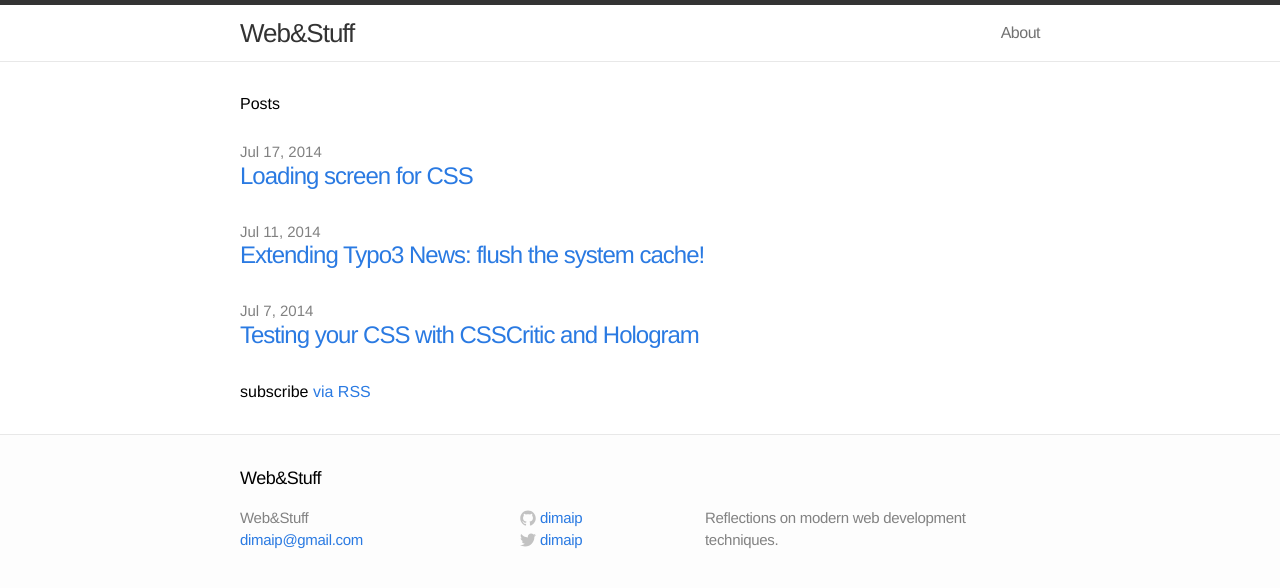
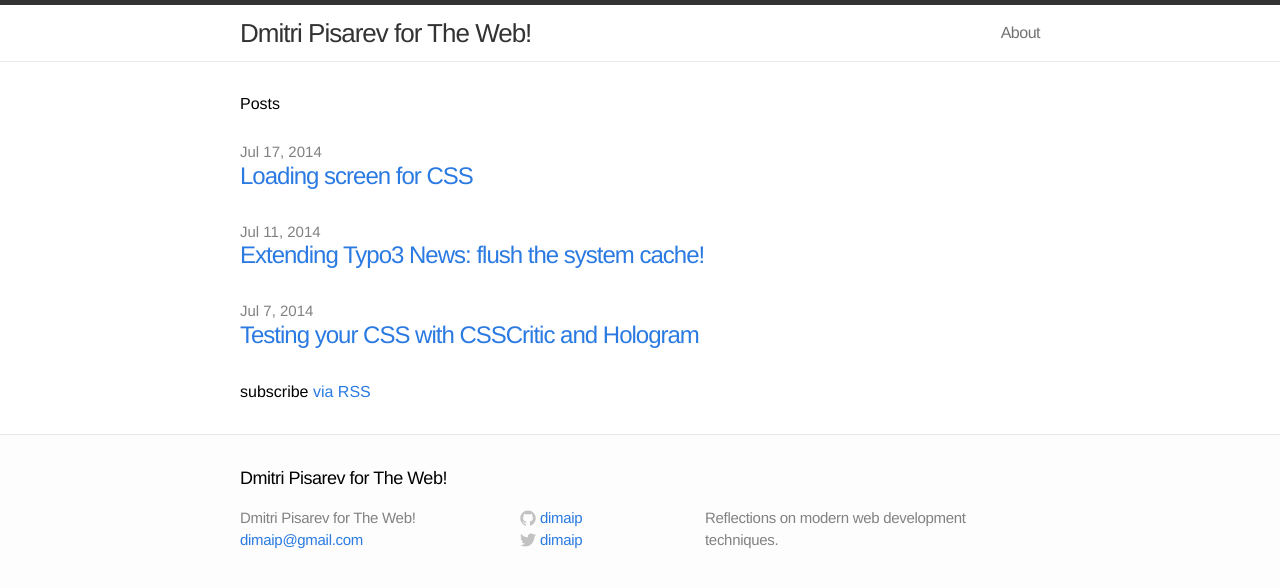
Before and after one commit to dimaip/dimaip.github.io, a Jekyll site: the page built from index.html, in a window 1280 px wide. Shown: the top 588 px of the page. Built offline with Jekyll 4.4.1, drawn with Linux system fonts in a browser that asks for light colours.

Commit message:
Update _config.yml

```diff
--- a/_config.yml
+++ b/_config.yml
@@ -1,5 +1,5 @@
 # Site settings
-title: Web&Stuff
+title: "Dmitri Pisarev for The Web!"
 email: dimaip@gmail.com
 description: "Reflections on modern web development techniques."
 baseurl: ""
```
